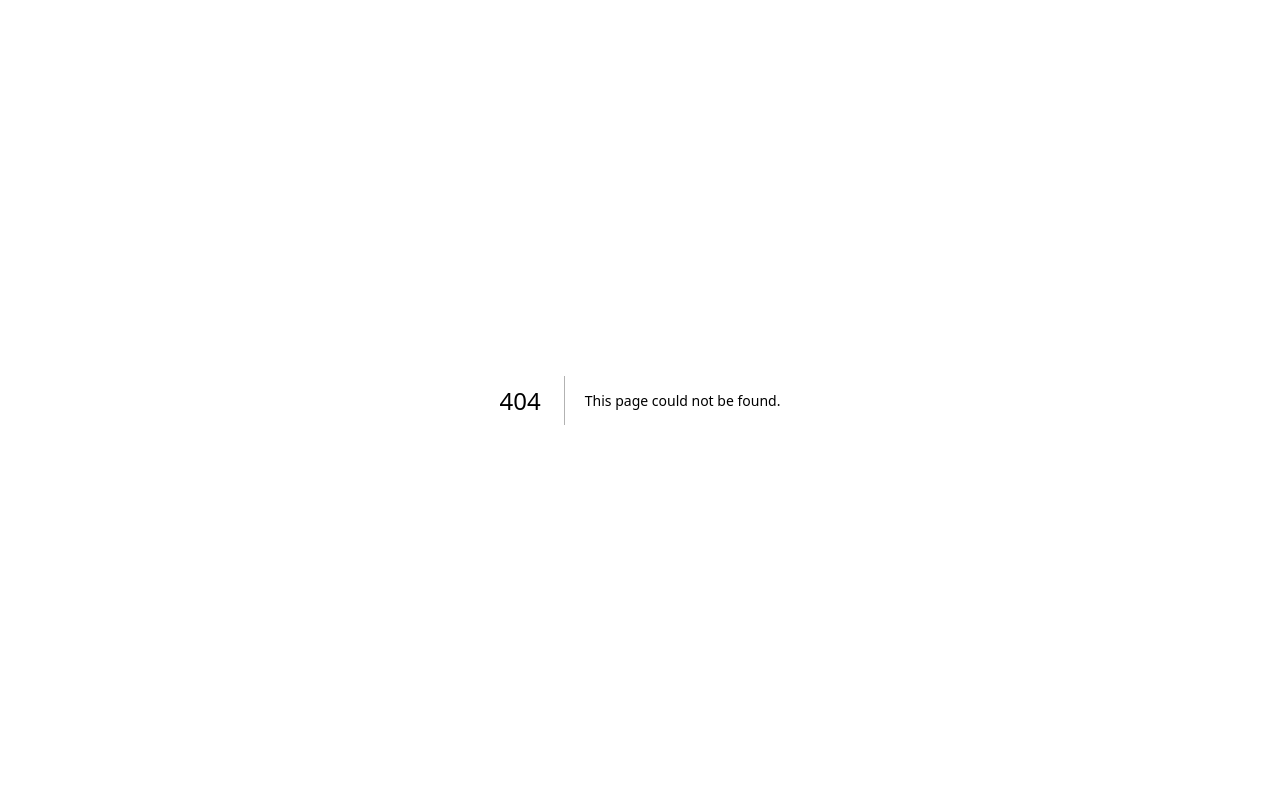
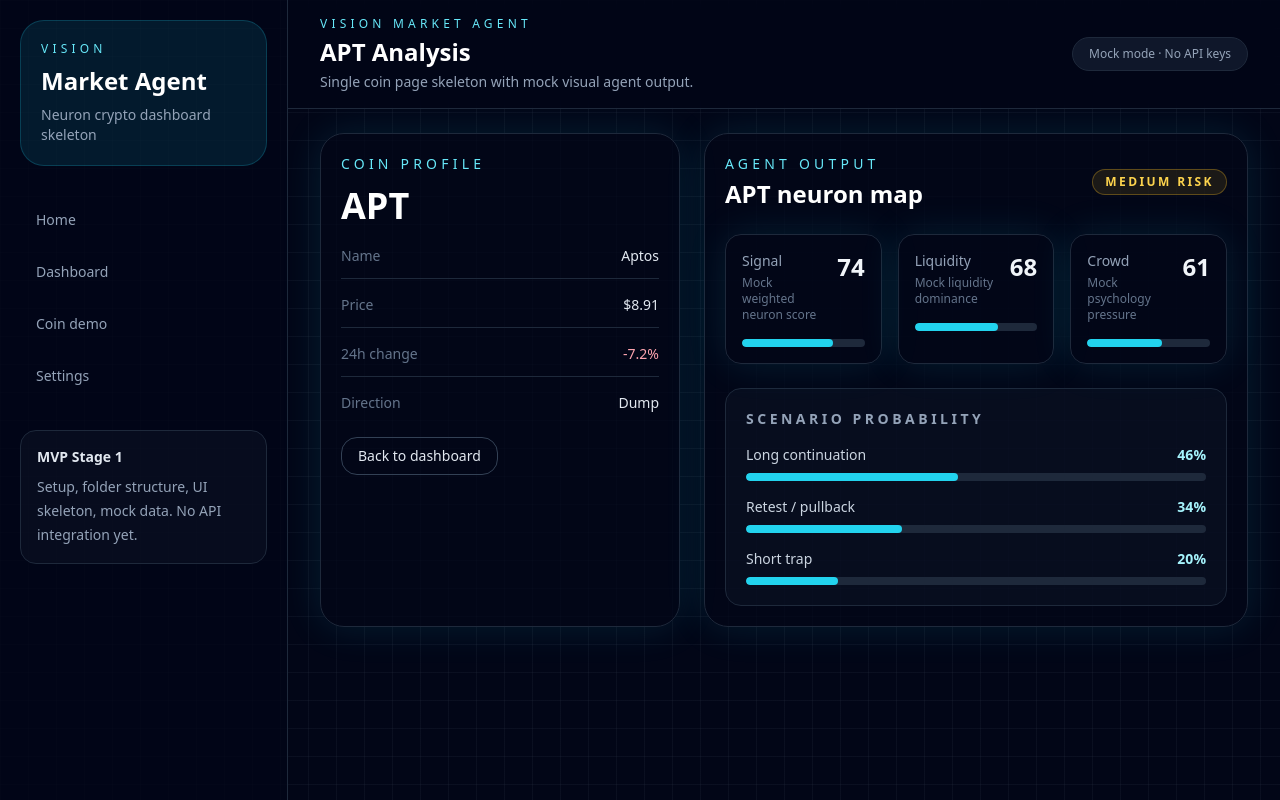
Before and after one commit to LoOp575/Nusat, a Next.js app: page /coin/APT in a window 1280 px wide. Before the commit this address had no page. Built offline with nearby package versions, Linux system fonts and the light colour scheme.

Commit message:
Add dynamic coin page

```diff
--- /dev/null
+++ b/app/coin/[symbol]/page.tsx
@@ -0,0 +1,58 @@
+import Link from "next/link";
+import { AgentVisualPanel } from "@/components/agent/AgentVisualPanel";
+import { AppShell } from "@/components/ui/AppShell";
+import { findMockCoin, mockAgentAnalysis } from "@/lib/services/mock-market-data";
+
+type CoinPageProps = {
+  params: {
+    symbol: string;
+  };
+};
+
+export default function CoinPage({ params }: CoinPageProps) {
+  const symbol = params.symbol.toUpperCase();
+  const coin = findMockCoin(symbol);
+  const analysis = { ...mockAgentAnalysis, symbol };
+
+  return (
+    <AppShell title={`${symbol} Analysis`} subtitle="Single coin page skeleton with mock visual agent output.">
+      <div className="grid gap-6 xl:grid-cols-[360px_1fr]">
+        <section className="rounded-3xl border border-slate-800 bg-slate-950/70 p-5 shadow-glow">
+          <p className="text-sm uppercase tracking-[0.3em] text-cyan-300">Coin profile</p>
+          <h2 className="mt-3 text-4xl font-bold text-white">{symbol}</h2>
+          {coin ? (
+            <div className="mt-5 space-y-4 text-sm">
+              <div className="flex justify-between border-b border-slate-800 pb-3">
+                <span className="text-slate-500">Name</span>
+                <span className="font-medium text-slate-200">{coin.name}</span>
+              </div>
+              <div className="flex justify-between border-b border-slate-800 pb-3">
+                <span className="text-slate-500">Price</span>
+                <span className="font-medium text-slate-200">${coin.price.toLocaleString()}</span>
+              </div>
+              <div className="flex justify-between border-b border-slate-800 pb-3">
+                <span className="text-slate-500">24h change</span>
+                <span className={coin.change24h >= 0 ? "font-medium text-emerald-300" : "font-medium text-rose-300"}>
+                  {coin.change24h > 0 ? "+" : ""}{coin.change24h}%
+                </span>
+              </div>
+              <div className="flex justify-between">
+                <span className="text-slate-500">Direction</span>
+                <span className="font-medium capitalize text-slate-200">{coin.direction}</span>
+              </div>
+            </div>
+          ) : (
+            <p className="mt-5 text-sm leading-6 text-slate-400">
+              Coin ini belum ada di mock list. Halaman tetap aktif supaya route dinamis bisa dites.
+            </p>
+          )}
+          <Link href="/dashboard" className="mt-6 inline-flex rounded-2xl border border-slate-700 px-4 py-2 text-sm text-slate-200 hover:border-cyan-400/50">
+            Back to dashboard
+          </Link>
+        </section>
+
+        <AgentVisualPanel analysis={analysis} />
+      </div>
+    </AppShell>
+  );
+}
```
